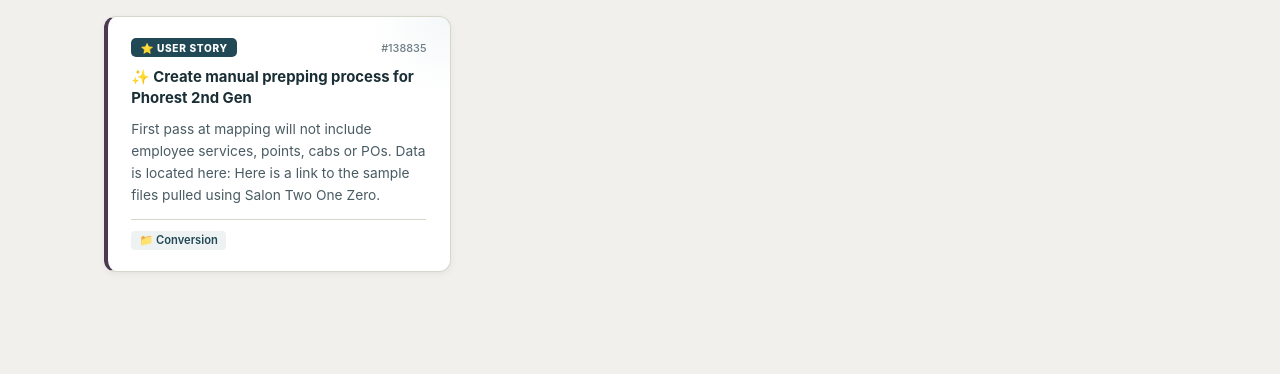
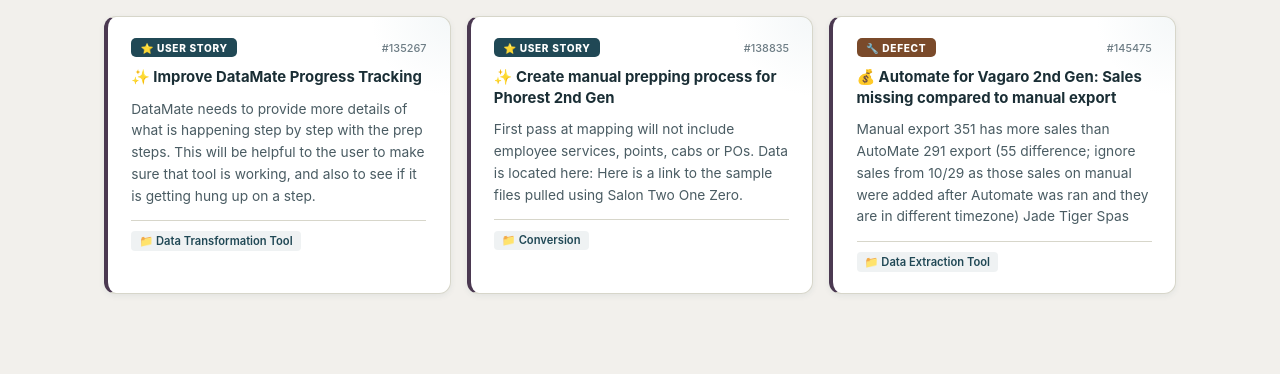
Before and after one commit to toriladen/ds-release-notes, a plain HTML site: page index.html in a window 1280 px wide. Shown: the part 612-986 px from the top of the page. Before the commit the page ends 964 px from the top, so only its background shows below. Drawn offline with Linux system fonts and the light colour scheme.

Commit message:
Auto-refresh: 2026-11-16 release notes update (fallback)

```diff
--- a/index.html
+++ b/index.html
@@ -1,4 +1,4 @@
-<!-- Generated: 2026-11-13 16:51 -->
+<!-- Generated: 2026-11-16 16:58 -->
 <!DOCTYPE html>
 <html lang="en">
 <head>
@@ -98,9 +98,21 @@
     <div class="section-header">
       <span class="section-emoji">&#128302;</span>
       <h2>Coming in the next release</h2>
-      <span class="count">1 items</span>
+      <span class="count">3 items</span>
     </div>
     <div class="cards">      <div class="card">
+        <div class="card-top">
+          <span class="badge badge-story">&#11088; User Story</span>
+          <span class="wi-id">#135267</span>
+        </div>
+        <div class="card-title">&#10024; Improve DataMate Progress Tracking</div>
+        <div class="card-blurb">DataMate needs to provide more details of what is happening step by step with the prep steps. This will be helpful to the user to make sure that tool is working, and also to see if it is getting hung up on a step.</div>
+        <div class="card-footer">
+          <span class="area-path">&#128193; Data Transformation Tool</span>
+          <span class="date-chip"></span>
+        </div>
+      </div>
+      <div class="card">
         <div class="card-top">
           <span class="badge badge-story">&#11088; User Story</span>
           <span class="wi-id">#138835</span>
@@ -109,6 +121,18 @@
         <div class="card-blurb">First pass at mapping will not include employee services, points, cabs or POs. Data is located here: Here is a link to the sample files pulled using Salon Two One Zero.</div>
         <div class="card-footer">
           <span class="area-path">&#128193; Conversion</span>
+          <span class="date-chip"></span>
+        </div>
+      </div>
+      <div class="card">
+        <div class="card-top">
+          <span class="badge badge-defect">&#128295; Defect</span>
+          <span class="wi-id">#145475</span>
+        </div>
+        <div class="card-title">&#128176; Automate for Vagaro 2nd Gen:  Sales missing compared to manual export</div>
+        <div class="card-blurb">Manual export 351 has more sales than AutoMate 291 export (55 difference; ignore sales from 10/29 as those sales on manual were added after Automate was ran and they are in different timezone) Jade Tiger Spas</div>
+        <div class="card-footer">
+          <span class="area-path">&#128193; Data Extraction Tool</span>
           <span class="date-chip"></span>
         </div>
       </div>
```
